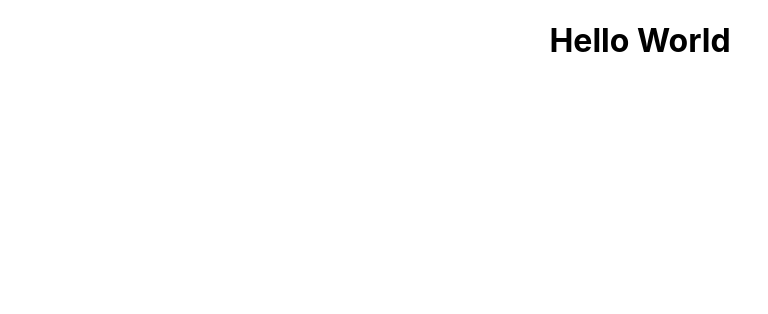
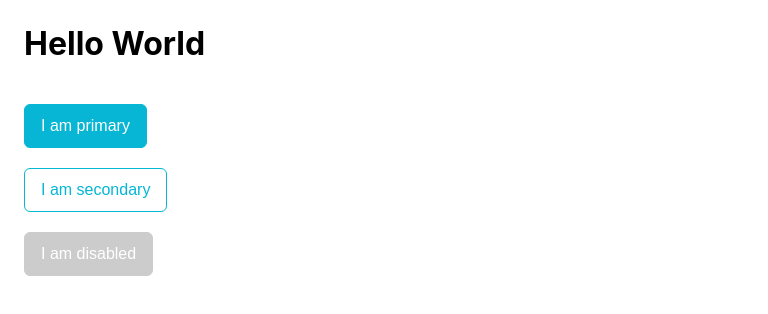
Before and after one commit to aldorad0/first_project, a React (Create React App) app: page / in a window 1280 px wide. Shown: the top 314 px of the page, without its empty margins (0-768 px from the left). Built offline with nearby package versions, Linux system fonts and the light colour scheme.

Commit message:
Button component created

```diff
--- a/src/App.css
+++ /dev/null
@@ -1,38 +0,0 @@
-.App {
-  text-align: center;
-}
-
-.App-logo {
-  height: 40vmin;
-  pointer-events: none;
-}
-
-@media (prefers-reduced-motion: no-preference) {
-  .App-logo {
-    animation: App-logo-spin infinite 20s linear;
-  }
-}
-
-.App-header {
-  background-color: #282c34;
-  min-height: 100vh;
-  display: flex;
-  flex-direction: column;
-  align-items: center;
-  justify-content: center;
-  font-size: calc(10px + 2vmin);
-  color: white;
-}
-
-.App-link {
-  color: #61dafb;
-}
-
-@keyframes App-logo-spin {
-  from {
-    transform: rotate(0deg);
-  }
-  to {
-    transform: rotate(360deg);
-  }
-}
--- a/src/App.jsx
+++ /dev/null
@@ -1,9 +0,0 @@
-import "./App.css";
-
-function App() {
-  return <div className="App">
-    <h1>Hello World</h1>
-  </div>;
-}
-
-export default App;
--- /dev/null
+++ b/src/App.tsx
@@ -0,0 +1,34 @@
+import { SyntheticEvent } from "react";
+import { Button } from "./shared/components/Button";
+
+function App() {
+  const clickHandler = (e: SyntheticEvent) => {
+    console.log(e)
+  }
+
+  return <div style={{margin: '24px'}}>
+    <h1>Hello World</h1>
+    <br/>
+    <Button
+      label="I am primary"
+      onClick={clickHandler}
+    />
+    <br/>
+    <br/>
+    <Button
+      label="I am secondary"
+      type='secondary'
+      onClick={clickHandler}
+    />
+    <br/>
+    <br/>
+    <Button
+      label="I am disabled"
+      type='secondary'
+      isDisabled
+      onClick={clickHandler}
+    />
+  </div>;
+}
+
+export default App;
--- /dev/null
+++ b/src/shared/components/Button/Button.scss
@@ -0,0 +1,54 @@
+.button-component {
+    padding: 0.75rem 1rem;
+    color: #fff;
+    border: 1px solid;
+    font-size: 1rem;
+    transition: background-color 0.2s, color 0.2s, border-color 0.2s, box-shadow 0.2s;
+    border-radius: 6px;
+    cursor: pointer;
+
+    &:disabled,
+    &[disabled] {
+        border-color: #818181;
+        background: #818181;
+    }
+
+    &--primary {
+        border-color: #06b6d4;
+        background: #06b6d4;
+
+        &:hover {
+            border-color: #0295af;
+            background: #0295af;
+        }
+
+        &:active {
+            border-color: #066f82;
+            background: #066f82;
+        }
+    }
+
+    &--secondary {
+        border-color: #06b6d4;
+        color: #06b6d4;
+        background: transparent;
+
+        &:hover {
+            border-color: #0295af;
+            color: #0295af;
+        }
+
+        &:active {
+            border-color: #066f82;
+            color: #066f82;
+        }
+    }
+
+    &:disabled,
+    &[disabled] {
+        color: #fff;
+        border-color: #ccc;
+        background: #ccc;
+        cursor: not-allowed;
+    }
+}
--- /dev/null
+++ b/src/shared/components/Button/Button.tsx
@@ -0,0 +1,17 @@
+import { FC, MouseEventHandler, useMemo } from "react";
+import './Button.scss';
+
+interface ButtonProps {
+  label: string;
+  onClick: MouseEventHandler<HTMLButtonElement>;
+  type?: 'primary' | 'secondary';
+  isDisabled?: boolean;
+}
+
+export const Button: FC<ButtonProps> = ({ label, type = 'primary', isDisabled, onClick }) => {
+  const buttonClasses = useMemo(() => {
+    return `button-component button-component--${type}`;
+  }, [type]);
+
+  return <button onClick={onClick} className={buttonClasses} disabled={isDisabled}>{ label }</button>;
+};
--- /dev/null
+++ b/src/shared/components/Button/index.ts
@@ -0,0 +1 @@
+export * from './Button';
```
Also changed, not shown: package.json (+8 -0 lines), src/index.js (+2 -7 lines), tsconfig.json (added, +29 -0 lines), 1 other file (tests, documents, lock files or other folders).
